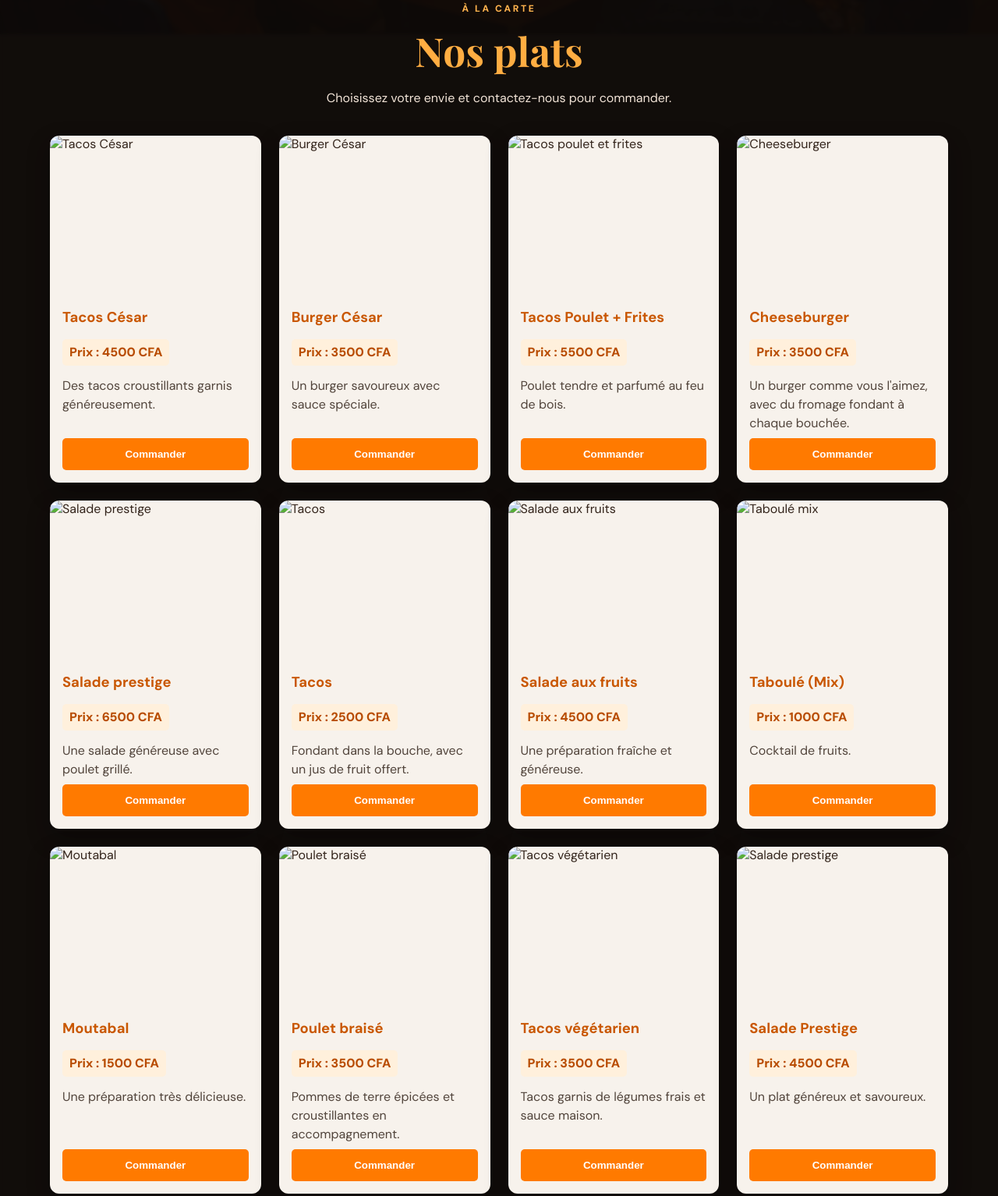
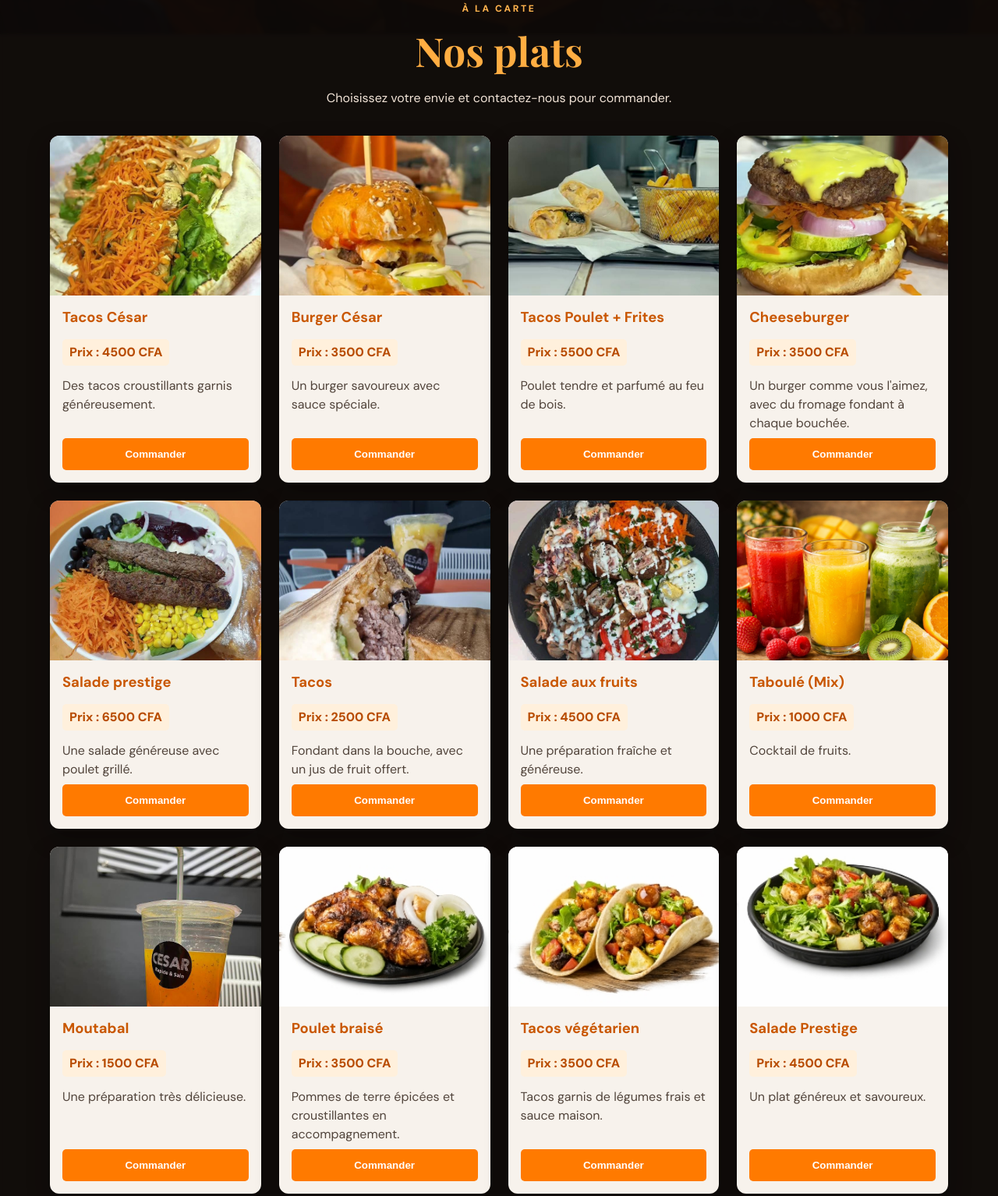
Before and after one commit to fadylsere-design/Csar, a plain HTML site: page index.html in a window 1280 px wide. Shown: the part 756-2290 px from the top of the page at 78% size. Drawn offline with nearby package versions, Linux system fonts and the light colour scheme; grey boxes are pictures that could not be loaded; files whose address does not match are found by name.

Commit message:
Add files via upload

```diff
--- a/index.html
+++ b/index.html
@@ -30,7 +30,7 @@
         <li><a href="#menu">Menu</a></li>
         <li>
           <a href="https://wa.me/22607207830?text=Bonjour%20César%20BURKINA,%20je%20veux%20plus%20d%27infos" target="_blank" rel="noopener">
-            <img src="images/whatsapp-icon.jpg" alt="" class="whatsapp-icon"> Contact
+            <img src="whatsapp-icon.jpg" alt="" class="whatsapp-icon"> Contact
           </a>
         </li>
       </ul>
@@ -57,62 +57,62 @@
       </div>
       <div class="menu-grid">
         <article class="card">
-          <img src="images/1.jpg" alt="Tacos César" loading="lazy">
+          <img src="1.jpg" alt="Tacos César" loading="lazy">
           <div class="card-content"><h3>Tacos César</h3><p class="prix">Prix : 4500 CFA</p><p>Des tacos croustillants garnis généreusement.</p>
           <button onclick="commander('Tacos César')">Commander</button></div>
         </article>
         <article class="card">
-          <img src="images/2.jpg" alt="Burger César" loading="lazy">
+          <img src="2.jpg" alt="Burger César" loading="lazy">
           <div class="card-content"><h3>Burger César</h3><p class="prix">Prix : 3500 CFA</p><p>Un burger savoureux avec sauce spéciale.</p>
           <button onclick="commander('Burger César')">Commander</button></div>
         </article>
         <article class="card">
-          <img src="images/3.jpg" alt="Tacos poulet et frites" loading="lazy">
+          <img src="3.jpg" alt="Tacos poulet et frites" loading="lazy">
           <div class="card-content"><h3>Tacos Poulet + Frites</h3><p class="prix">Prix : 5500 CFA</p><p>Poulet tendre et parfumé au feu de bois.</p>
           <button onclick="commander('Tacos Poulet + Frites')">Commander</button></div>
         </article>
         <article class="card">
-          <img src="images/4.jpg" alt="Cheeseburger" loading="lazy">
+          <img src="4.jpg" alt="Cheeseburger" loading="lazy">
           <div class="card-content"><h3>Cheeseburger</h3><p class="prix">Prix : 3500 CFA</p><p>Un burger comme vous l'aimez, avec du fromage fondant à chaque bouchée.</p>
           <button onclick="commander('Cheeseburger')">Commander</button></div>
         </article>
         <article class="card">
-          <img src="images/5.jpg" alt="Salade prestige" loading="lazy">
+          <img src="5.jpg" alt="Salade prestige" loading="lazy">
           <div class="card-content"><h3>Salade prestige</h3><p class="prix">Prix : 6500 CFA</p><p>Une salade généreuse avec poulet grillé.</p>
           <button onclick="commander('Salade prestige')">Commander</button></div>
         </article>
         <article class="card">
-          <img src="images/6.jpg" alt="Tacos" loading="lazy">
+          <img src="6.jpg" alt="Tacos" loading="lazy">
           <div class="card-content"><h3>Tacos</h3><p class="prix">Prix : 2500 CFA</p><p>Fondant dans la bouche, avec un jus de fruit offert.</p>
           <button onclick="commander('Tacos')">Commander</button></div>
         </article>
         <article class="card">
-          <img src="images/7.jpg" alt="Salade aux fruits" loading="lazy">
+          <img src="7.jpg" alt="Salade aux fruits" loading="lazy">
           <div class="card-content"><h3>Salade aux fruits</h3><p class="prix">Prix : 4500 CFA</p><p>Une préparation fraîche et généreuse.</p>
           <button onclick="commander('Salade aux fruits')">Commander</button></div>
         </article>
         <article class="card">
-          <img src="images/8.jpg" alt="Taboulé mix" loading="lazy">
+          <img src="8.jpg" alt="Taboulé mix" loading="lazy">
           <div class="card-content"><h3>Taboulé (Mix)</h3><p class="prix">Prix : 1000 CFA</p><p>Cocktail de fruits.</p>
           <button onclick="commander('Taboulé (Mix)')">Commander</button></div>
         </article>
         <article class="card">
-          <img src="images/9.jpg" alt="Moutabal" loading="lazy">
+          <img src="9.jpg" alt="Moutabal" loading="lazy">
           <div class="card-content"><h3>Moutabal</h3><p class="prix">Prix : 1500 CFA</p><p>Une préparation très délicieuse.</p>
           <button onclick="commander('Moutabal')">Commander</button></div>
         </article>
         <article class="card">
-          <img src="images/10.jpg" alt="Poulet braisé" loading="lazy">
+          <img src="10.jpg" alt="Poulet braisé" loading="lazy">
           <div class="card-content"><h3>Poulet braisé</h3><p class="prix">Prix : 3500 CFA</p><p>Pommes de terre épicées et croustillantes en accompagnement.</p>
           <button onclick="commander('Poulet braisé')">Commander</button></div>
         </article>
         <article class="card">
-          <img src="images/11.jpg" alt="Tacos végétarien" loading="lazy">
+          <img src="11.jpg" alt="Tacos végétarien" loading="lazy">
           <div class="card-content"><h3>Tacos végétarien</h3><p class="prix">Prix : 3500 CFA</p><p>Tacos garnis de légumes frais et sauce maison.</p>
           <button onclick="commander('Tacos végétarien')">Commander</button></div>
         </article>
         <article class="card">
-          <img src="images/12.jpg" alt="Salade prestige" loading="lazy">
+          <img src="12.jpg" alt="Salade prestige" loading="lazy">
           <div class="card-content"><h3>Salade Prestige</h3><p class="prix">Prix : 4500 CFA</p><p>Un plat généreux et savoureux.</p>
           <button onclick="commander('Salade Prestige')">Commander</button></div>
         </article>
@@ -122,9 +122,9 @@
     <section class="avis">
       <div class="section-title"><p class="eyebrow">ILS NOUS FONT CONFIANCE</p><h2>Avis de nos clients</h2></div>
       <div class="avis-grid">
-        <article class="avis-card"><img src="images/aicha.jpg" alt="Aïcha" loading="lazy"><h3>Aïcha</h3><p>⭐⭐⭐⭐⭐</p><p>« Délicieux ! Le meilleur restaurant de Ouaga. Service rapide et efficace ! »</p></article>
-        <article class="avis-card"><img src="images/mamadou.jpg" alt="Mamadou" loading="lazy"><h3>Mamadou</h3><p>⭐⭐⭐</p><p>« Les plats sont excellents et l'ambiance est top. Je reviendrai, c'est sûr ! »</p></article>
-        <article class="avis-card"><img src="images/laurelie.jpg" alt="Laurelie" loading="lazy"><h3>Laurelie</h3><p>⭐⭐⭐⭐</p><p>« Super expérience ! Accueil chaleureux et tacos incroyables. »</p></article>
+        <article class="avis-card"><img src="aicha.jpg" alt="Aïcha" loading="lazy"><h3>Aïcha</h3><p>⭐⭐⭐⭐⭐</p><p>« Délicieux ! Le meilleur restaurant de Ouaga. Service rapide et efficace ! »</p></article>
+        <article class="avis-card"><img src="mamadou.jpg" alt="Mamadou" loading="lazy"><h3>Mamadou</h3><p>⭐⭐⭐</p><p>« Les plats sont excellents et l'ambiance est top. Je reviendrai, c'est sûr ! »</p></article>
+        <article class="avis-card"><img src="laurelie.jpg" alt="Laurelie" loading="lazy"><h3>Laurelie</h3><p>⭐⭐⭐⭐</p><p>« Super expérience ! Accueil chaleureux et tacos incroyables. »</p></article>
       </div>
     </section>
   </main>
@@ -139,9 +139,9 @@
       <div class="footer-social">
         <h3>Suivez-nous</h3>
         <div class="social-icons">
-          <a href="https://www.tiktok.com/@cesarburkina?_r=1&_t=ZS-96CsaGdZPQA" class="social-icon" target="_blank" rel="noopener"><img src="images/tiktok.jpg" alt="TikTok"></a>
-          <a href="https://www.instagram.com/cesarburkina?igsh=MTFtYWRraGhoaWpqag==" class="social-icon" target="_blank" rel="noopener"><img src="images/instagram.jpg" alt="Instagram"></a>
-          <a href="https://www.facebook.com/share/1HVyZa9pwK/" class="social-icon" target="_blank" rel="noopener"><img src="images/facebook.jpg" alt="Facebook"></a>
+          <a href="https://www.tiktok.com/@cesarburkina?_r=1&_t=ZS-96CsaGdZPQA" class="social-icon" target="_blank" rel="noopener"><img src="tiktok.jpg" alt="TikTok"></a>
+          <a href="https://www.instagram.com/cesarburkina?igsh=MTFtYWRraGhoaWpqag==" class="social-icon" target="_blank" rel="noopener"><img src="instagram.jpg" alt="Instagram"></a>
+          <a href="https://www.facebook.com/share/1HVyZa9pwK/" class="social-icon" target="_blank" rel="noopener"><img src="facebook.jpg" alt="Facebook"></a>
         </div>
         <div class="footer-nav"><a href="#top">Accueil</a></div>
       </div>
```
